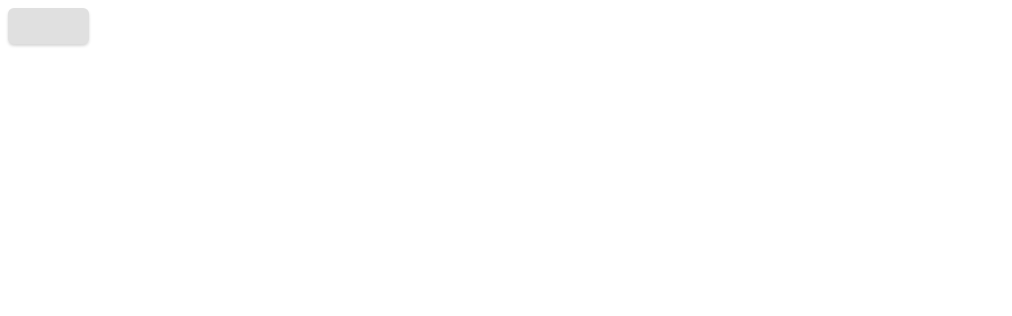
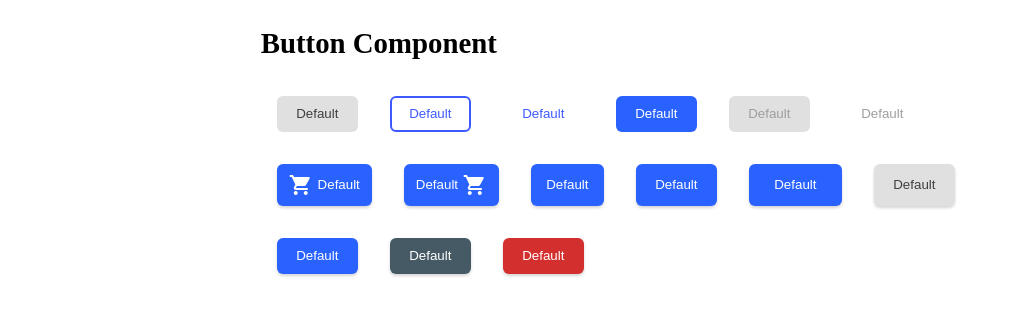
Before and after one commit to anualabi/button-component, a React (Create React App) app: page / in a window 1280 px wide. Shown: the top 316 px of the page, without its empty margins (0-1012 px from the left). Built offline with nearby package versions, Linux system fonts and the light colour scheme.

Commit message:
Add different colours

```diff
--- a/public/index.html
+++ b/public/index.html
@@ -24,6 +24,8 @@
       work correctly both with client-side routing and a non-root public URL.
       Learn how to configure a non-root public URL by running `npm run build`.
     -->
+    <link href="https://fonts.googleapis.com/icon?family=Material+Icons"
+      rel="stylesheet">
     <title>React App</title>
   </head>
   <body>
--- a/src/App.tsx
+++ b/src/App.tsx
@@ -3,8 +3,23 @@ import {Button} from "./buttons"
 
 function App() {
   return (
-    <div>
-      <Button />
+    <div style={{display: "flex", flexWrap: "wrap", width: "60%", margin:"auto"}}>
+      <h1 style={{fontSize: "1.8rem", flexBasis: "100%"}}>Button Component</h1>
+      <Button>Default</Button>
+      <Button variant='outline'>Default</Button>
+      <Button variant='text'>Default</Button>
+      <Button disableShadow color='primary'>Default</Button>
+      <Button disabled>Default</Button>
+      <Button variant='text' disabled>Default</Button>
+      <Button startIcon='local_grocery_store' color='primary'>Default</Button>
+      <Button endIcon='local_grocery_store' color='primary'>Default</Button>
+      <Button size='sm' color='primary'>Default</Button>
+      <Button size='md' color='primary'>Default</Button>
+      <Button size='lg' color='primary'>Default</Button>
+      <Button color='default'>Default</Button>
+      <Button color='primary'>Default</Button>
+      <Button color='secondary'>Default</Button>
+      <Button color='danger'>Default</Button>
     </div>
   );
 }
--- a/src/buttons/index.tsx
+++ b/src/buttons/index.tsx
@@ -3,14 +3,15 @@ import PropTypes from 'prop-types';
 import { StyledButton } from './styles';
 
 export interface ButtonProps extends React.ComponentPropsWithoutRef<'button'> {
-  variant?: 'default' | 'outline' | 'text';
+  variant?: undefined | 'text' | 'outline';
   disableShadow?: boolean;
   startIcon?: string;
   endIcon?: string;
-  size?: 'sm' | 'md' | 'lg'
+  size?: 'sm' | 'md' | 'lg';
+  color?: undefined | 'default' | 'primary' | 'secondary' | 'danger';
 }
 
-export const Button = React.forwardRef<HTMLButtonElement, ButtonProps>(({children, variant, disableShadow, startIcon, endIcon, size, ...props}, ref) => {
+export const Button = React.forwardRef<HTMLButtonElement, ButtonProps>(({children, variant, disableShadow, startIcon, endIcon, size, color, ...props}, ref) => {
   return (
     <StyledButton
       ref={ref}
@@ -18,6 +19,7 @@ export const Button = React.forwardRef<HTMLButtonElement, ButtonProps>(({childre
       variant={variant}
       disableShadow={disableShadow}
       size={size}
+      color={color}
       {...props}
     >
       {startIcon && <span className='material-icons start-icon'>{startIcon}</span>}
@@ -28,17 +30,19 @@ export const Button = React.forwardRef<HTMLButtonElement, ButtonProps>(({childre
 })
 
 Button.propTypes = {
-  variant: PropTypes.oneOf(['default', 'outline', 'text']),
+  variant: PropTypes.oneOf(['outline', 'text']),
   disableShadow: PropTypes.bool,
   startIcon: PropTypes.string,
   endIcon: PropTypes.string,
   size: PropTypes.oneOf(['sm', 'md', 'lg']),
+  color: PropTypes.oneOf(['default', 'primary', 'secondary', 'danger']),
 }
 
 Button.defaultProps = {
-  variant: 'default',
+  variant: undefined,
   disableShadow: false,
   startIcon: '',
   endIcon: '',
-  size: 'md'
+  size: 'md',
+  color: undefined
 }
--- a/src/buttons/styles.ts
+++ b/src/buttons/styles.ts
@@ -1,23 +1,57 @@
 import styled, { css } from "styled-components";
 import { ButtonProps } from './';
-import { DEFAULT_COLOR, DEFAULT_DARK_COLOR, DARK_TEXT, PRIMARY_TEXT, LIGHT_BLUE, GRAY_TEXT } from "../utils/styles"
+import { DEFAULT_COLOR, DEFAULT_DARK_COLOR, DARK_TEXT, PRIMARY_TEXT, LIGHT_BLUE, GRAY_TEXT, PRIMARY_COLOR, PRIMARY_DARK_COLOR, SECONDARY_COLOR, SECONDARY_DARK_COLOR, DANGER_COLOR, DANGER_DARK_COLOR, WHITE_COLOR } from "../utils/styles"
+
+const colorStyles = (p: ButtonProps) => {
+  let backgroundColor = PRIMARY_COLOR;
+  let bgHoverColor  = PRIMARY_DARK_COLOR;
+  let color = WHITE_COLOR;
+  let border = "none"
+  let boxShadow = "0px 2px 3px rgba(51, 51, 51, 0.2)";
+
+  if (p.color === 'default') {
+    backgroundColor = DEFAULT_COLOR;
+    bgHoverColor = DEFAULT_DARK_COLOR;
+    color = DARK_TEXT;
+  } else if (p.color === 'secondary') {
+    backgroundColor = SECONDARY_COLOR;
+    bgHoverColor = SECONDARY_DARK_COLOR
+  } else if (p.color === 'danger') {
+    backgroundColor = DANGER_COLOR;
+    bgHoverColor = DANGER_DARK_COLOR
+  };
+
+  return css`
+    background-color: ${backgroundColor};
+    color: ${color};
+    border: ${border};
+    box-shadow: ${boxShadow};
+
+    &:not(:disabled) {
+      &:hover,
+      &:focus {
+        background-color: ${bgHoverColor};
+      }
+    }
+  `
+}
+
+const colorVariants = {
+  default: DEFAULT_COLOR,
+  primary: PRIMARY_TEXT,
+  secondary: SECONDARY_COLOR,
+  danger: DANGER_COLOR
+}
 
 const variantStyles = (p: ButtonProps) => {
-  let color = PRIMARY_TEXT;
-  let backgroundColor = "transparent";
+  let color = p.color ? colorVariants[p.color] : PRIMARY_TEXT;
+  let backgroundColor = "transparent"
   let bgHoverColor = LIGHT_BLUE;
-  let border = `2px solid ${PRIMARY_TEXT}`;
+  let border = "none";
   let boxShadow = "none";
 
-  if (p.variant === 'default') {
-    color = DARK_TEXT;
-    backgroundColor = DEFAULT_COLOR;
-    border = "none";
-    boxShadow = "0px 2px 3px rgba(51, 51, 51, 0.2)";
-    bgHoverColor = DEFAULT_DARK_COLOR;
-  } else if (p.variant === "text") {
-    border = "none"
-    boxShadow = "none"
+  if (p.variant === "outline") {
+    border = `2px solid ${color}`;
   }
 
   return css`
@@ -34,10 +68,13 @@ const variantStyles = (p: ButtonProps) => {
 }
 
 export const StyledButton = styled.button<ButtonProps>`
+  background-color: ${DEFAULT_COLOR};
   border-radius: 6px;
-  box-shadow: 0px 2px 3px rgba(51, 51, 51, 0.2);
+  border-width: 0px;
+  color: ${DARK_TEXT};
   cursor: pointer;
   text-align: center;
+  margin: 1rem;
   min-width: ${(p) => {
     if(p.size === "lg") {
       return "93px"
@@ -57,27 +94,40 @@ export const StyledButton = styled.button<ButtonProps>`
   display: flex;
   justify-content: center;
   align-items: center;
+  padding: ${(p) => {
+    if(p.size === "lg") {
+      return ".5rem 1rem"
+    } else if (p.size === "sm") {
+      return ".3rem .5rem"
+    }
+    return ".4rem .75rem"
+  }};
 
   .start-icon {
     margin-right: .3rem;
-  }
+  };
 
   .end-icon {
     margin-left: .3rem;
-  }
+  };
+
+  &:hover {
+    background-color: ${p => p.variant === "text" ? "transparent" : DEFAULT_DARK_COLOR};
+  };
 
   &:disabled {
-    background-color: ${p => p.variant !== "text" && DEFAULT_COLOR};
+    background-color: ${p => p.variant === "text" ? "transparent" : DEFAULT_COLOR};
     border: none;
-    box-shawodow: none;
+    box-shadow: none;
     color: ${GRAY_TEXT};
     cursor: inherit;
 
     &:hover {
-      background-color: ${DEFAULT_COLOR};
-    }
-  }
+      background-color: ${p => p.variant === "text" ? "transparent" : DEFAULT_COLOR};
+    };
+  };
 
-  ${variantStyles}
+  ${p => p.color !== undefined && colorStyles};
+  ${p => p.variant !== undefined && variantStyles};
   box-shadow: ${(p) => p.disableShadow && "none"};
 `
```
